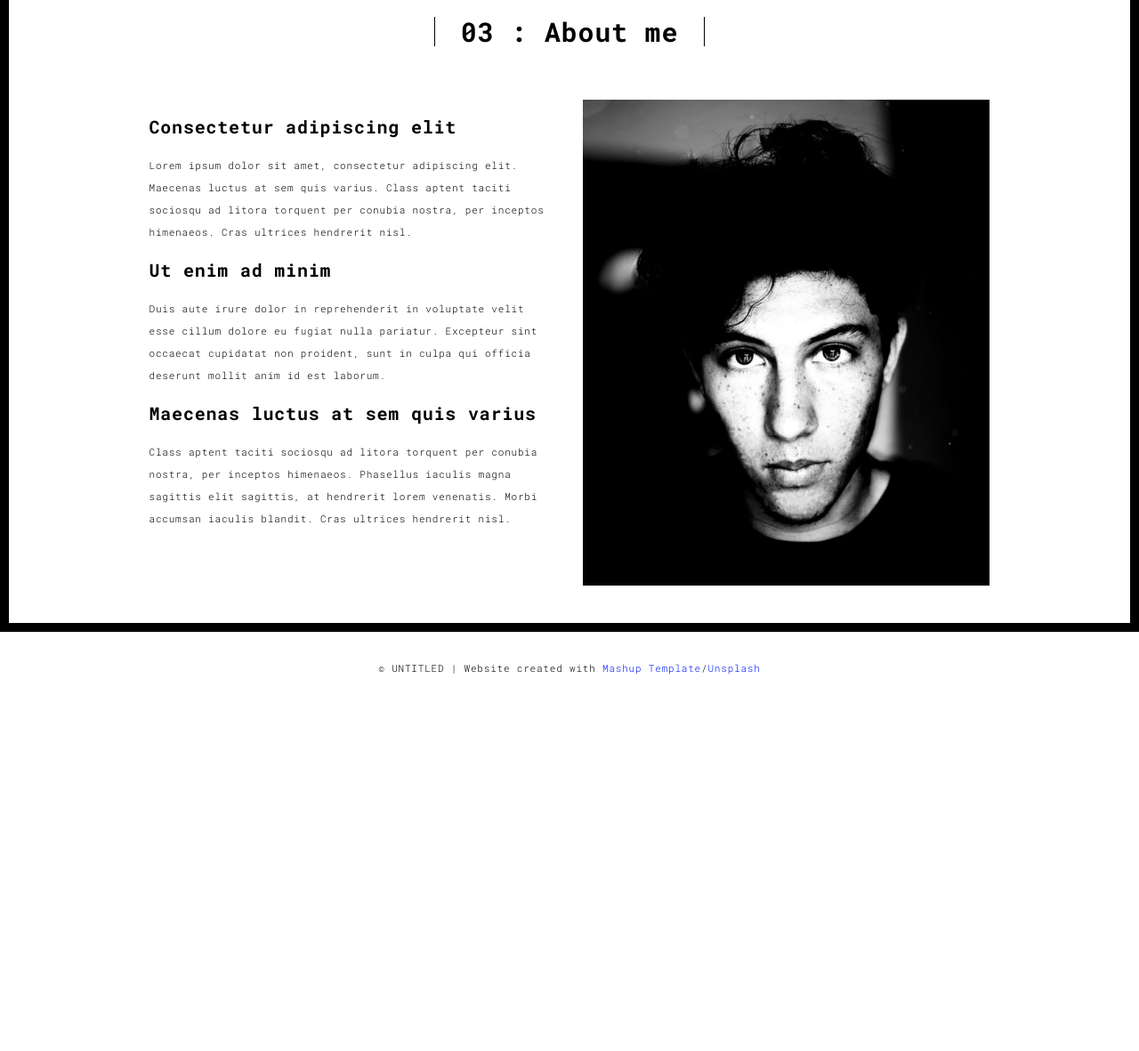
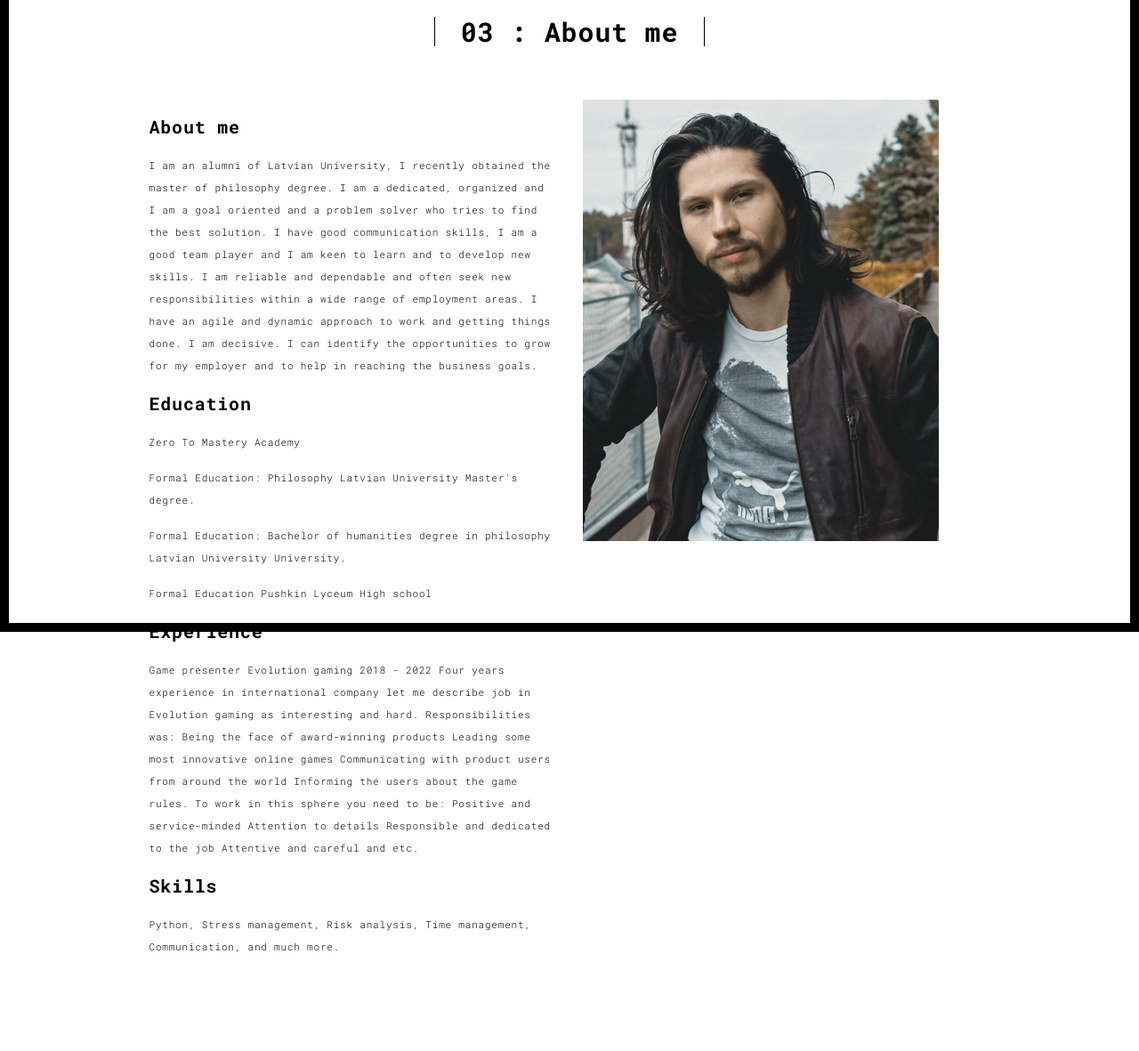
Before and after one commit to Dobryks/portfo, a Flask app: page /about in a window 1280 px wide. Shown: the part 90-1271 px from the top of the page at 89% size. Before the commit the page ends 848 px from the top, so only its background shows below. Run offline with Flask 2, Linux system fonts and the light colour scheme; some libraries are stand-ins or nearby versions.

Commit message:
changes
changes

```diff
--- a/templates/about.html
+++ b/templates/about.html
@@ -63,22 +63,47 @@
             <div class="col-md-10 col-md-offset-1">
               <div class="row">
                 <div class="col-xs-12 col-md-6">
-                  <h3>Consectetur adipiscing elit</h3>
-                  <p>Lorem ipsum dolor sit amet, consectetur adipiscing elit. Maecenas luctus at sem quis varius.
-                    Class aptent taciti sociosqu ad litora torquent per conubia nostra, per inceptos himenaeos. Cras
-                    ultrices hendrerit nisl.</p>
-                  <h3>Ut enim ad minim </h3>
-                  <p>Duis aute irure dolor in reprehenderit in voluptate velit esse
-                    cillum dolore eu fugiat nulla pariatur. Excepteur sint occaecat cupidatat non
-                    proident, sunt in culpa qui officia deserunt mollit anim id est laborum.
-                  <h3>Maecenas luctus at sem quis varius</h3>
+                  <h3>About me</h3>
+                  <p>I am an alumni of Latvian University, I recently obtained the master of philosophy degree. I am a
+                    dedicated, organized and I am a goal oriented and a problem solver who tries to find the best
+                    solution.
+                    I have good communication skills, I am a good team player and I am keen to learn and to develop new
+                    skills. I am reliable and dependable and often seek new responsibilities within a wide range of
+                    employment areas. I have an agile and dynamic approach to work and getting things done. I am
+                    decisive. I can identify the opportunities to grow for my employer and to help in reaching the
+                    business goals.</p>
+
+                  <h3>Education</h3>
+
+                  <p>Zero To Mastery Academy</p>
+                  <p>Formal Education: Philosophy
+                    Latvian University
+                    Master's degree.</p>
+                  </p>Formal Education: Bachelor of humanities degree in philosophy
+                  Latvian University
+                  University.</p>
+                  </p>Formal Education
+                  Pushkin Lyceum
+                  High school
+                  </p>
+                  <h3>Experience</h3>
                   <p>
-                    Class aptent taciti sociosqu ad litora torquent per conubia nostra, per inceptos himenaeos.
-                    Phasellus iaculis magna sagittis elit sagittis, at hendrerit lorem venenatis. Morbi accumsan iaculis
-                    blandit. Cras ultrices hendrerit nisl.</p>
+                    Game presenter
+                    Evolution gaming
+                    2018 - 2022
+                    Four years experience in international company let me describe job in Evolution gaming as
+                    interesting and hard. Responsibilities was: Being the face of award-winning products Leading some
+                    most innovative online games Communicating with product users from around the world Informing the
+                    users about the game rules. To work in this sphere you need to be: Positive and service-minded
+                    Attention to details Responsible and dedicated to the job Attentive and careful and etc.</p>
+                  <h3>Skills </h3>
+
+                  <p>
+                    Python, Stress management, Risk analysis, Time management, Communication, and much more.
+                  </p>
                 </div>
                 <div class="col-xs-12 col-md-6">
-                  <img src="./static/assets/images/profil.jpg" class="img-responsive" alt="">
+                  <img src="./static/assets/images/profil.png" class="img-responsive" alt="">
                 </div>
               </div>
             </div>
@@ -91,17 +116,7 @@
   </div>
 
 
-  <footer class="footer-container text-center">
-    <div class="container">
-      <div class="row">
-        <div class="col-xs-12">
-          <p>© UNTITLED | Website created with <a href="http://www.mashup-template.com/"
-              title="Create website with free html template">Mashup Template</a>/<a href="https://www.unsplash.com/"
-              title="Beautiful Free Images">Unsplash</a></p>
-        </div>
-      </div>
-    </div>
-  </footer>
+
 
   <script>
     document.addEventListener("DOMContentLoaded", function (event) {
--- a/templates/home.html
+++ b/templates/home.html
@@ -52,7 +52,7 @@
   </header>
   <!-- Add your site or app content here -->
   <div class="hero-full-container background-image-container white-text-container"
-    style="background-image: url('./static/assets/images/space.jpg')">
+    style="background-image: url('./static/assets/images/space2.jpg')">
     <div class="container">
       <div class="row">
         <div class="col-xs-12">
```
Also changed, not shown: templates/contact.html (+0 -11 lines), templates/thankyou.html (+0 -11 lines), templates/work.html (+1 -11 lines), templates/works.html (+7 -17 lines), static/assets/images/profil.jpg (deleted), static/assets/images/profil.png (added), static/assets/images/space.jpg (deleted), static/assets/images/space2.jpg (added), static/assets/images/work001-02.jpg, static/assets/images/work001-04.jpg.
